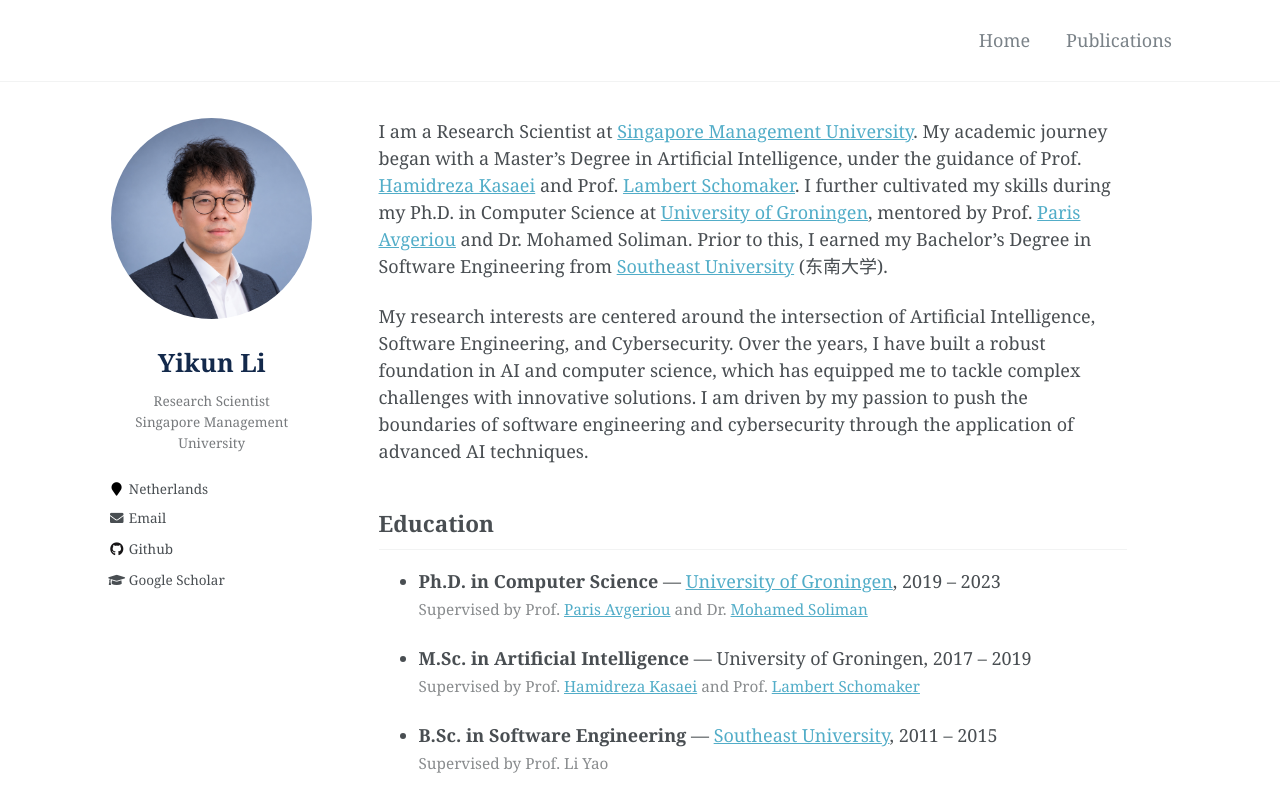
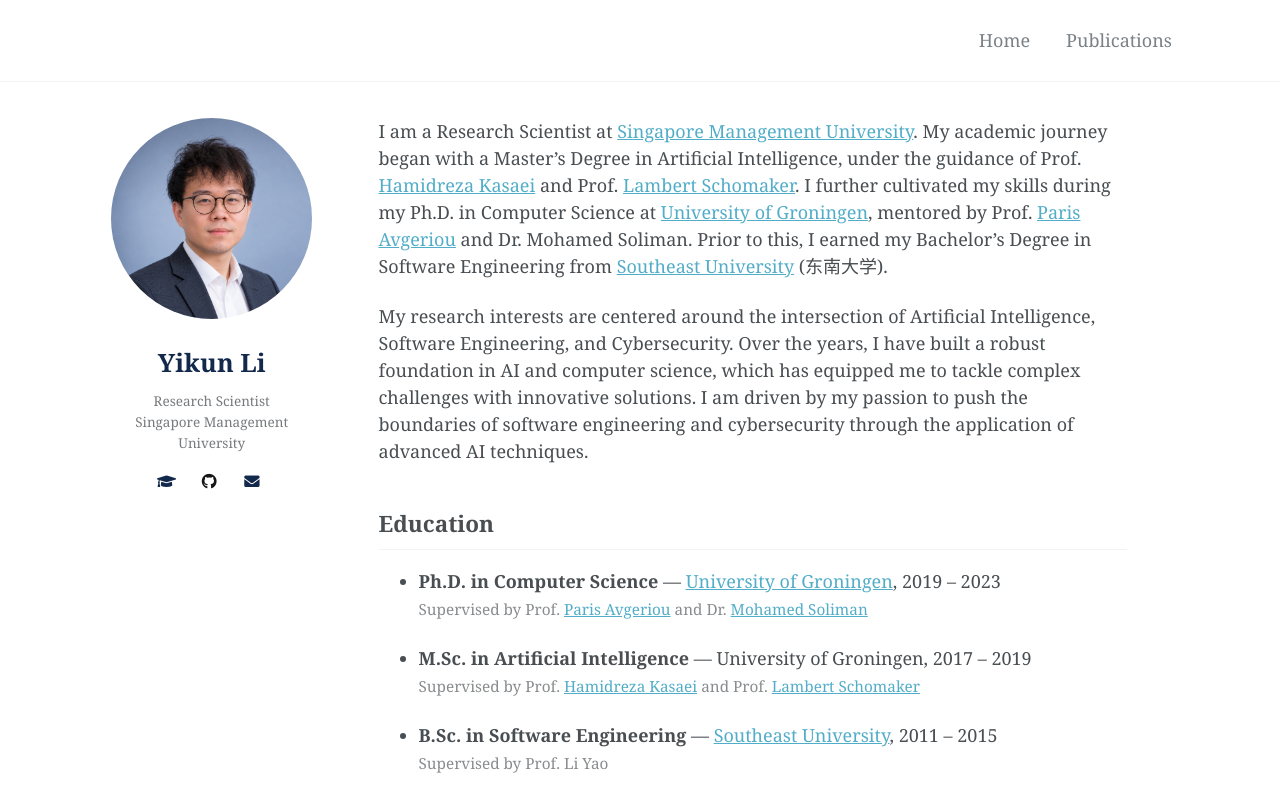
Before and after one commit to yikun-li/yikun-li.github.io, a Jekyll site: the page built from _pages/about.md, in a window 1280 px wide and 989 px high. Shown: the top 812 px of the window. Built offline with Jekyll 4.4.1, drawn with Linux system fonts in a browser that asks for light colours; some web fonts are replaced.

Commit message:
Refine sidebar contact row and fix publications layout
Replace the sidebar link list with a centered icon row (Scholar,
GitHub, Email), update email to SMU address, drop the location line,
and fix the archive grid width so the publications page no longer
wraps below the sidebar.

Co-Authored-By: Claude Fable 5 <noreply@anthropic.com>

```diff
--- a/_config.yml
+++ b/_config.yml
@@ -86,7 +86,7 @@ author:
   employer         : "Singapore Management University"
   pubmed           :
   googlescholar    : "https://scholar.google.com/citations?user=SEuwunoAAAAJ&hl=en"
-  email            : "yikun.li@rug.nl"
+  email            : "yikunli@smu.edu.sg"
   researchgate     :
   uri              :
   bitbucket        :
--- a/_includes/author-profile.html
+++ b/_includes/author-profile.html
@@ -23,14 +23,11 @@
   <div class="author__urls-wrapper">
     <button class="btn btn--inverse">Follow</button>
     <ul class="author__urls social-icons">
-      {% if author.location %}
-        <li><i class="fa fa-fw fa-map-marker" aria-hidden="true"></i> {{ author.location }}</li>
-      {% endif %}
       {% if author.uri %}
         <li><a href="{{ author.uri }}"><i class="fas fa-fw fa-link" aria-hidden="true"></i> {{ site.data.ui-text[site.locale].website_label | default: "Website" }}</a></li>
       {% endif %}
-      {% if author.email %}
-        <li><a href="mailto:{{ author.email }}"><i class="fas fa-fw fa-envelope" aria-hidden="true"></i> {{ site.data.ui-text[site.locale].email_label | default: "Email" }}</a></li>
+      {% if author.googlescholar %}
+        <li><a href="{{ author.googlescholar }}" title="Google Scholar" aria-label="Google Scholar"><i class="fas fa-fw fa-graduation-cap" aria-hidden="true"></i><span class="label-text"> Google Scholar</span></a></li>
       {% endif %}
       {% if author.keybase %}
         <li><a href="https://keybase.io/{{ author.keybase }}"><i class="fas fa-fw fa-key" aria-hidden="true"></i> Keybase</a></li>
@@ -63,7 +60,7 @@
         <li><a href="https://bitbucket.org/{{ author.bitbucket }}"><i class="fab fa-fw fa-bitbucket" aria-hidden="true"></i> Bitbucket</a></li>
       {% endif %}
       {% if author.github %}
-        <li><a href="https://github.com/{{ author.github }}"><i class="fab fa-fw fa-github" aria-hidden="true"></i> Github</a></li>
+        <li><a href="https://github.com/{{ author.github }}" title="GitHub" aria-label="GitHub"><i class="fab fa-fw fa-github" aria-hidden="true"></i><span class="label-text"> Github</span></a></li>
       {% endif %}
       {% if author.stackoverflow %}
         <li><a href="https://www.stackoverflow.com/users/{{ author.stackoverflow }}"><i class="fab fa-fw fa-stack-overflow" aria-hidden="true"></i> Stackoverflow</a></li>
@@ -101,8 +98,8 @@
       {% if author.vine %}
         <li><a href="https://vine.co/u/{{ author.vine }}"><i class="fab fa-fw fa-vine" aria-hidden="true"></i> Vine</a></li>
       {% endif %}
-      {% if author.googlescholar %}
-        <li><a href="{{ author.googlescholar }}"><i class="fas fa-fw fa-graduation-cap"></i> Google Scholar</a></li>
+      {% if author.email %}
+        <li><a href="mailto:{{ author.email }}" title="Email" aria-label="Email"><i class="fas fa-fw fa-envelope" aria-hidden="true"></i><span class="label-text"> {{ site.data.ui-text[site.locale].email_label | default: "Email" }}</span></a></li>
       {% endif %}
       {% if author.pubmed %}
         <li><a href="{{ author.pubmed }}"><i class="ai ai-pubmed-square ai-fw"></i> PubMed</a></li>
--- a/_sass/_archive.scss
+++ b/_sass/_archive.scss
@@ -10,7 +10,7 @@
   }
 
   @include breakpoint($large) {
-    @include span(10 of 12 last);
+    @include span(9.5 of 12 last);
     @include prefix(0.5 of 12);
   }
 
--- a/_sass/_sidebar.scss
+++ b/_sass/_sidebar.scss
@@ -138,7 +138,7 @@
 .author__affiliation {
   @include breakpoint($large) {
     margin-top: 1px;
-    margin-bottom: 26px;
+    margin-bottom: 14px;
   }
 }
 
@@ -247,3 +247,36 @@
     }
   }
 }
+
+/* Centered icon-only contact row (desktop sidebar) */
+@include breakpoint($large) {
+  .sidebar .author__urls-wrapper {
+    text-align: center;
+  }
+
+  .sidebar .author__urls {
+    display: inline-block;
+    margin: 0;
+    text-align: center;
+
+    li {
+      display: inline-block;
+      margin: 0 9px;
+      white-space: nowrap;
+    }
+
+    .label-text {
+      display: none;
+    }
+
+    a {
+      color: #13294b;
+      font-size: 0.85rem;
+      text-decoration: none;
+
+      &:hover {
+        color: $link-color;
+      }
+    }
+  }
+}
```
